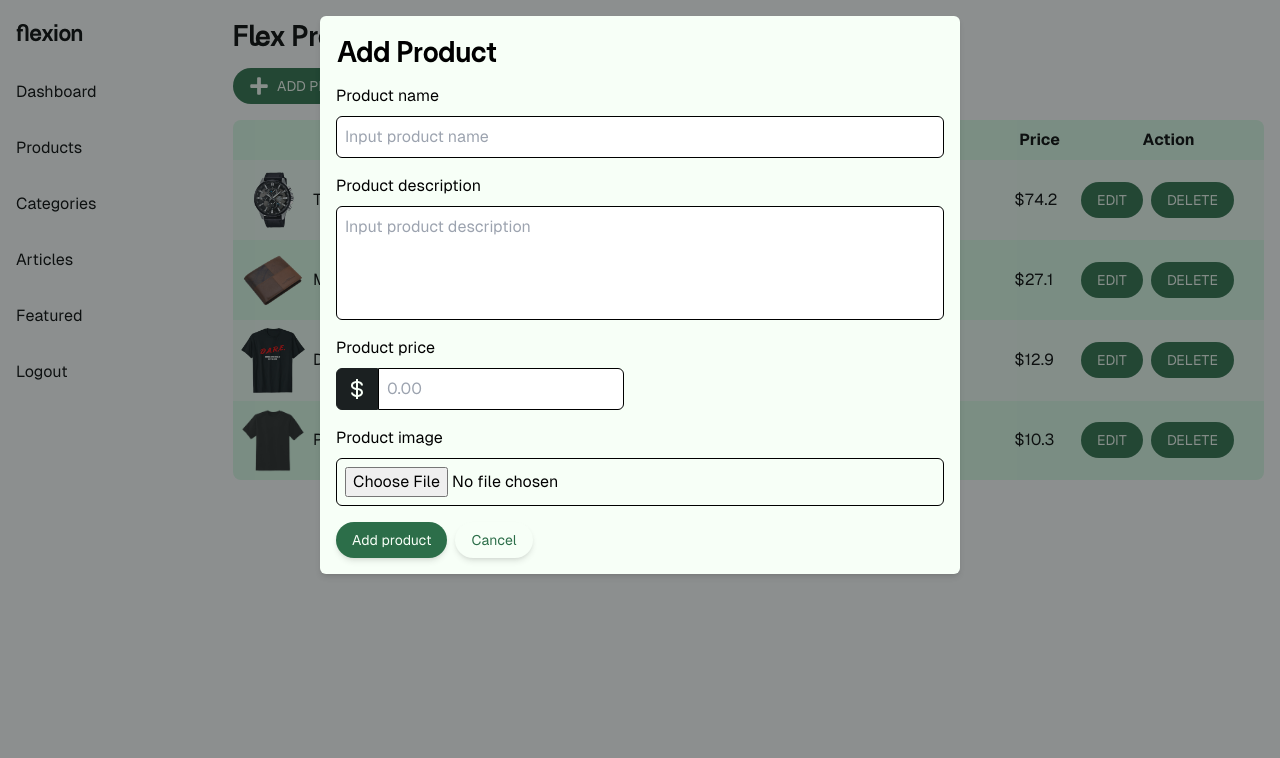
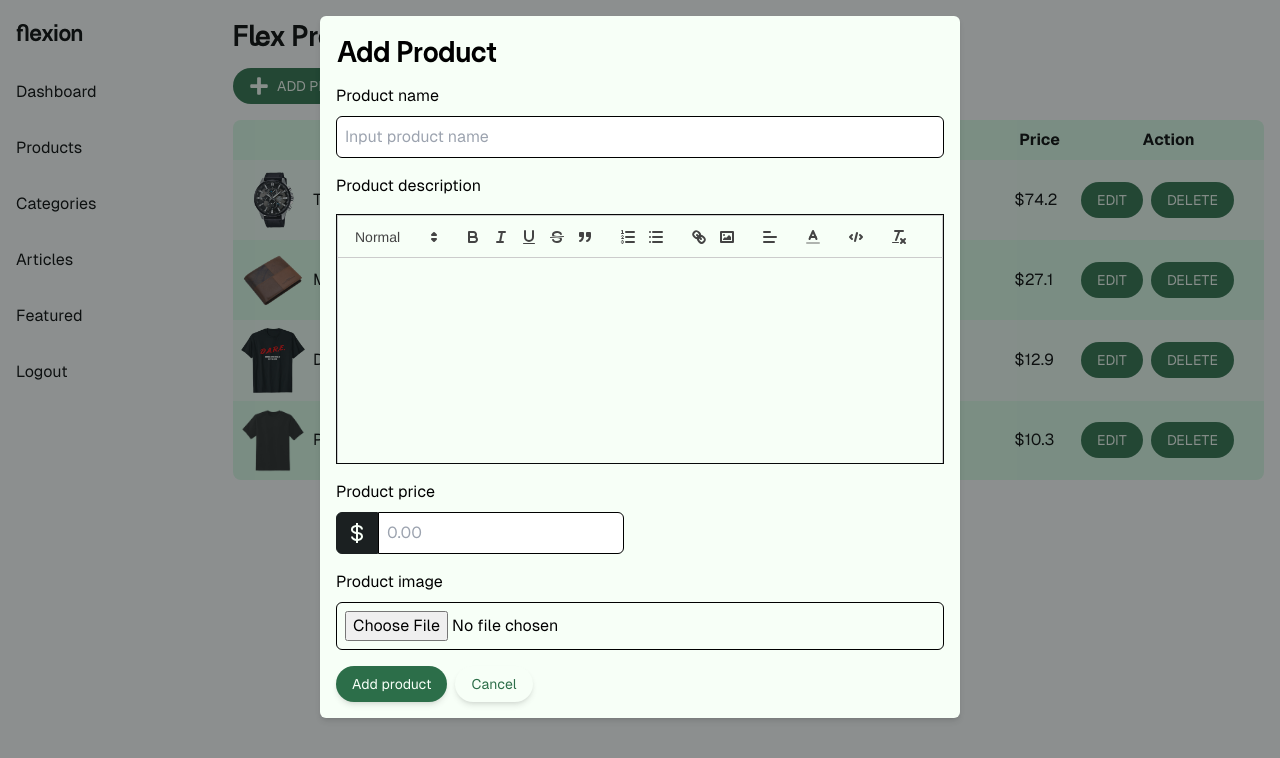
Before and after one commit to daimessdn/flex-design-next, a Next.js app: page /flexion/products in a window 1280 px wide. Both pictures are taken after a click on the button "ADD PRODUCT". Shown: the top 758 px of the page. Built offline with nearby package versions, Linux system fonts and the light colour scheme.

Commit message:
added Quill editor for specific inputs on dashboard interface

```diff
--- a/package.json
+++ b/package.json
@@ -10,9 +10,11 @@
   },
   "dependencies": {
     "next": "14.2.4",
+    "quill": "^2.0.2",
     "react": "^18",
     "react-dom": "^18",
-    "react-icons": "^5.2.1"
+    "react-icons": "^5.2.1",
+    "react-quill": "^2.0.0"
   },
   "devDependencies": {
     "eslint": "^8",
--- a/src/app/flexion/articles/page.js
+++ b/src/app/flexion/articles/page.js
@@ -1,13 +1,19 @@
 "use client";
 
 import { useState } from "react";
+import dynamic from "next/dynamic";
+
+import "react-quill/dist/quill.snow.css";
 
 import { ligaSans } from "@/config/fonts.config";
+import { quillFormats, quillModules } from "@/config/quill.config";
 
 import Row from "@/components/Row";
 
 import AdminSidebar from "@/components/flexion/AdminSidebar";
 import ArticleDashboard from "@/sections/flexion/articles/ArticleDashboard";
+
+const QuillEditor = dynamic(() => import("react-quill"), { ssr: false });
 
 export default function ProductPage() {
   const [isCreatePopupOpen, setIsCreatePopupOpen] = useState(false);
@@ -68,20 +74,14 @@ export default function ProductPage() {
                 />
               </div>
 
-              <div className="flex flex-col mt-4 gap-2">
-                <label className="text-gray-100" htmlFor="body">
-                  Article body
-                </label>
+              <div className="flex flex-col mt-4">
+                <span className="text-gray-100">Article body</span>
 
-                <textarea
-                  className="border border-gray-100 rounded-md p-2"
-                  type="text"
-                  rows={4}
-                  id="body"
-                  name="body"
-                  placeholder="Input article body"
-                  required
-                ></textarea>
+                <QuillEditor
+                  className="w-full h-[250px] mt-2 bg-white border border-black overflow-auto"
+                  modules={quillModules}
+                  formats={quillFormats}
+                />
               </div>
 
               <div className="flex flex-row gap-2 items-center">
--- a/src/app/flexion/products/page.js
+++ b/src/app/flexion/products/page.js
@@ -1,14 +1,21 @@
 "use client";
+
+import dynamic from "next/dynamic";
+
+import "react-quill/dist/quill.snow.css";
 
 import { useState } from "react";
 import { BiDollar } from "react-icons/bi";
 
 import { ligaSans } from "@/config/fonts.config";
+import { quillFormats, quillModules } from "@/config/quill.config";
 
 import Row from "@/components/Row";
 
 import AdminSidebar from "@/components/flexion/AdminSidebar";
 import ProductDashboard from "@/sections/flexion/products/ProductDashboard";
+
+const QuillEditor = dynamic(() => import("react-quill"), { ssr: false });
 
 export default function ProductPage() {
   const [isCreatePopupOpen, setIsCreatePopupOpen] = useState(false);
@@ -59,13 +66,11 @@ export default function ProductPage() {
                   Product description
                 </label>
 
-                <textarea
-                  className="border border-gray-300 rounded-md p-2 resize-none"
-                  id="description"
-                  name="description"
-                  rows={4}
-                  placeholder="Input product description"
-                ></textarea>
+                <QuillEditor
+                  className="w-full h-[250px] mt-2 bg-white border border-black overflow-auto"
+                  modules={quillModules}
+                  formats={quillFormats}
+                />
               </div>
 
               <div className="flex flex-col mt-4 gap-2">
--- /dev/null
+++ b/src/config/quill.config.js
@@ -0,0 +1,28 @@
+export const quillModules = {
+  toolbar: [
+    [{ header: [1, 2, 3, false] }],
+    ["bold", "italic", "underline", "strike", "blockquote"],
+    [{ list: "ordered" }, { list: "bullet" }],
+    ["link", "image"],
+    [{ align: [] }],
+    [{ color: [] }],
+    ["code-block"],
+    ["clean"],
+  ],
+};
+
+export const quillFormats = [
+  "header",
+  "bold",
+  "italic",
+  "underline",
+  "strike",
+  "blockquote",
+  "list",
+  "bullet",
+  "link",
+  "image",
+  "align",
+  "color",
+  "code-block",
+];
--- a/src/sections/flexion/articles/ArticleDashboard.js
+++ b/src/sections/flexion/articles/ArticleDashboard.js
@@ -1,13 +1,19 @@
 "use client";
 
 import Image from "next/image";
+import dynamic from "next/dynamic";
+
+import "react-quill/dist/quill.snow.css";
 
 import { useEffect, useState } from "react";
 import { FaPlus } from "react-icons/fa";
 
 import { ligaSans } from "@/config/fonts.config";
+import { quillFormats, quillModules } from "@/config/quill.config";
 
 import Column from "@/components/Column";
+
+const QuillEditor = dynamic(() => import("react-quill"), { ssr: false });
 
 export default function ArticleDashboard({ addArticle }) {
   const [articles, setArticles] = useState([]);
@@ -166,27 +172,21 @@ export default function ArticleDashboard({ addArticle }) {
               />
             </div>
 
-            <div className="flex flex-col mt-4 gap-2">
-              <label className="text-gray-100" htmlFor="body">
-                Article body
-              </label>
+            <div className="flex flex-col mt-4">
+              <span className="text-gray-100">Article body</span>
 
-              <textarea
-                className="border border-gray-100 rounded-md p-2"
-                type="text"
-                rows={4}
-                id="body"
-                name="body"
+              <QuillEditor
+                className="w-full h-[250px] mt-2 bg-white border border-black overflow-auto"
+                modules={quillModules}
+                formats={quillFormats}
                 value={articleUpdated.body}
-                onChange={(e) => {
+                onChange={(bodyValue) => {
                   setArticleUpdated({
                     ...articleUpdated,
-                    body: e.target.value,
+                    body: bodyValue,
                   });
                 }}
-                placeholder="Input article body"
-                required
-              ></textarea>
+              />
             </div>
 
             <div className="flex flex-row gap-2 items-center">
--- a/src/sections/flexion/products/ProductDashboard.js
+++ b/src/sections/flexion/products/ProductDashboard.js
@@ -1,14 +1,20 @@
 "use client";
 
 import Image from "next/image";
+import dynamic from "next/dynamic";
+
+import "react-quill/dist/quill.snow.css";
 
 import { useEffect, useState } from "react";
 import { BiDollar } from "react-icons/bi";
 import { FaPlus } from "react-icons/fa";
 
 import { ligaSans } from "@/config/fonts.config";
+import { quillFormats, quillModules } from "@/config/quill.config";
 
 import Column from "@/components/Column";
+
+const QuillEditor = dynamic(() => import("react-quill"), { ssr: false });
 
 export default function ProductDashboard({ addProduct }) {
   const [products, setProducts] = useState([]);
@@ -149,25 +155,23 @@ export default function ProductDashboard({ addProduct }) {
               />
             </div>
 
-            <div className="flex flex-col mt-4 gap-2">
+            <div className="flex flex-col mt-4">
               <label className="text-gray-100" htmlFor="description">
                 Product description
               </label>
 
-              <textarea
-                className="border border-gray-100 rounded-md p-2 resize-none"
-                id="description"
-                name="description"
+              <QuillEditor
+                className="w-full h-[250px] mt-2 bg-white border border-black overflow-auto"
+                modules={quillModules}
+                formats={quillFormats}
                 value={productUpdated.description}
-                onChange={(e) => {
+                onChange={(descriptionValue) => {
                   setProductUpdated({
                     ...productUpdated,
-                    description: e.target.value,
+                    description: descriptionValue,
                   });
                 }}
-                rows={4}
-                placeholder="Input product description"
-              ></textarea>
+              />
             </div>
 
             <div className="flex flex-col mt-4 gap-2">
```
Also changed, not shown: 1 other file (tests, documents, lock files or other folders).
